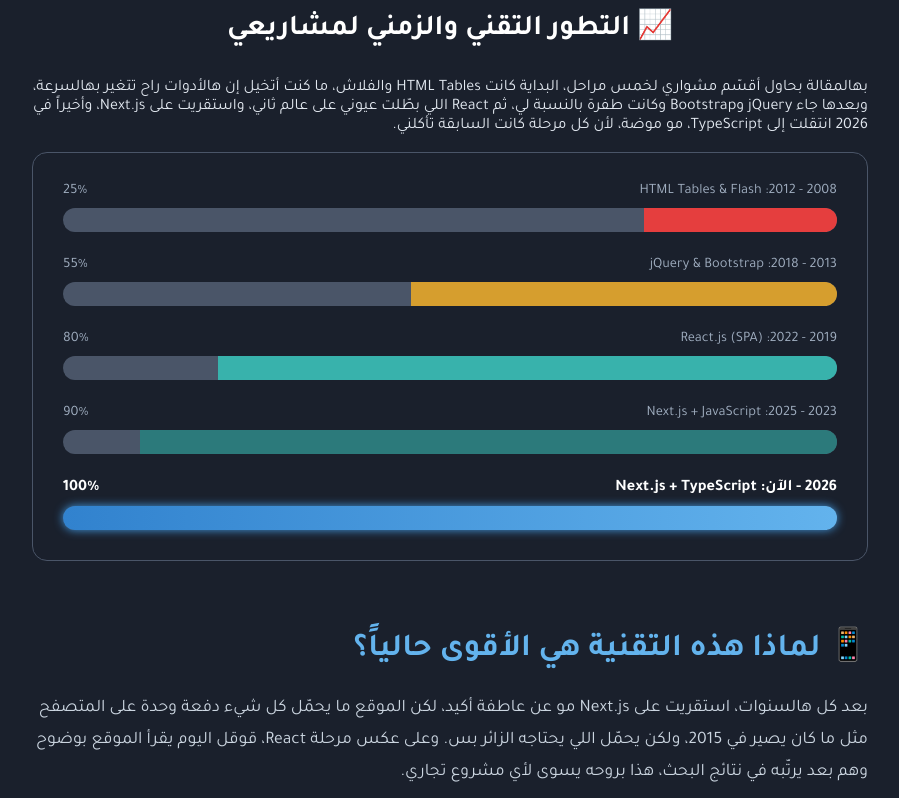
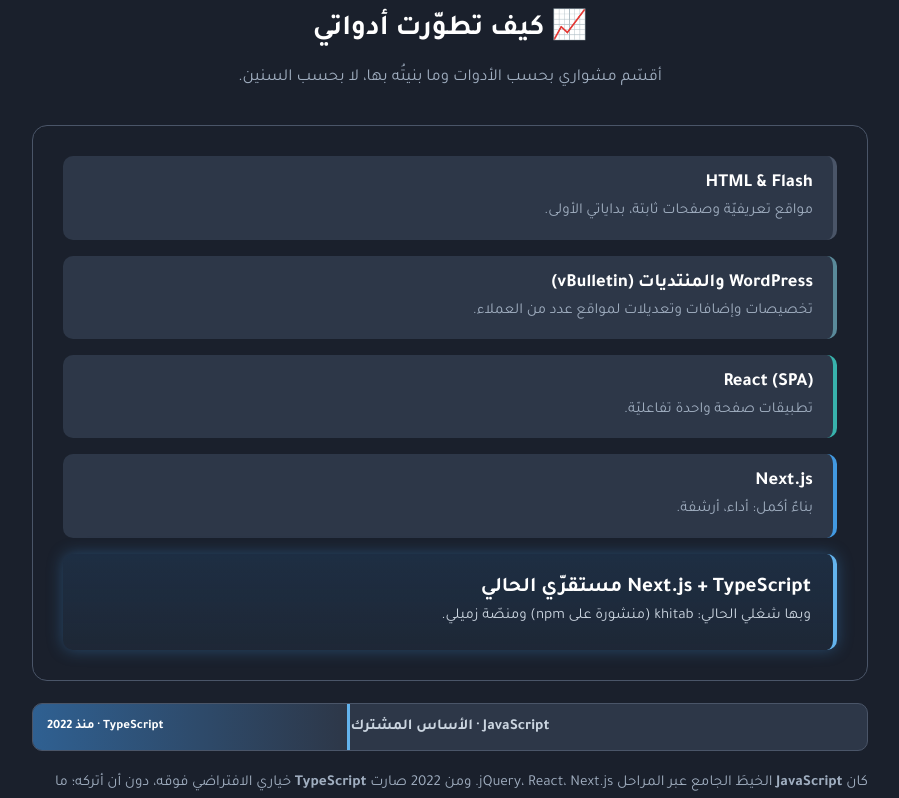
Before and after one commit to ahmedalmnsour/ahmed-almnsour-dev, a Next.js app: page /portfolio-story in a window 1280 px wide. Shown: the part 1560-2358 px from the top of the page, without its empty margins (190-1089 px from the left). Built offline with nearby package versions, Linux system fonts and the light colour scheme.

Commit message:
refactor: polish site content and refine project card links

```diff
--- a/app/articles/[id]/page.tsx
+++ b/app/articles/[id]/page.tsx
@@ -156,9 +156,11 @@
             {article.categoryLabel}
           </span>
           <h1 className={styles.title}>{article.title}</h1>
+          {article.date && (
             <div className={styles.date}>
-               📅   {article.date}
+              📅 {article.date}
             </div>
+          )}
         </div>
       </div>
       </div>
--- a/app/portfolio-story/page.tsx
+++ b/app/portfolio-story/page.tsx
@@ -9,10 +9,10 @@
 
       <header className={styles.header}>
         <h1 className={styles.title}>
-          أكثر من 15 عاماً من الخبرة: رحلة التطور
+          مشواري مع تطوير الويب
         </h1>
         <p className={styles.description}>
-          في بدايات ممارستي لبناء المواقع، أتحدث عن أواخر العام 2008، كنت أبني المواقع باستخدام HTML والفلاش، واليوم أكتب الكود اللي يعمل على سيرفرات موزعة حول العالم بنفس الوقت، المسافة بين النقطتين مو سنوات ولكن قرارات، أدوات وأخطاء دفعت ثمناها بلا شك من وقتي وأعصابي.
+           في بدايات ممارستي، كنت أبني المواقع باستخدام HTML والفلاش، واليوم أكتب الكود اللي يعمل على سيرفرات موزّعة حول العالم بنفس الوقت. المسافة بين النقطتين مو سنوات، ولكن قرارات وأدوات وأخطاء دفعت ثمنها من وقتي وأعصابي.
         </p>
       </header>
 
@@ -30,7 +30,7 @@
         </h2>
         <div className={styles.techContent}>
           <p className={styles.techDescription}>
-            الموقع يشتغل على <strong>Next.js</strong>، وهو فريمورك مبني فوق <strong>React</strong> أطلق عام <strong>2016</strong> عشان يحل مشاكل كانت تسبب أزمات لكل مطور ويب بذيك الفترة، مو بس اخترته لأنه موضة، ولكن لأنه جاوب على أسئلة كنت أبحث عن إجاباتها.
+             الموقع يشتغل على <strong>Next.js</strong>، فريمورك مبني فوق  <strong>React</strong> أُطلق عام <strong>2016</strong>. ما اخترته لأنه موضة، بل لأنه جاوب على أسئلة كنت أبحث عن إجاباتها.
           </p>
           <ul className={styles.techList}>
             <li className={styles.techItem}>
@@ -46,66 +46,52 @@
         </div>
       </section>
 
-      <section className={styles.timelineSection}>
-        <h2 className={styles.timelineTitle}>
-          📈 التطور التقني والزمني لمشاريعي
-        </h2>
-        <p className={styles.timelineDescription}>
-          بهالمقالة بحاول أقسّم مشواري لخمس مراحل، البداية كانت HTML Tables والفلاش، ما كنت أتخيل إن هالأدوات راح تتغير بهالسرعة، وبعدها جاء jQuery وBootstrap وكانت طفرة بالنسبة لي، ثم React اللي بطّلت عيوني على عالم ثاني، واستقريت على Next.js، وأخيراً في 2026 انتقلت إلى TypeScript، مو موضة، لأن كل مرحلة كانت السابقة تأكلني.
+      <section className={styles.journeySection}>
+        <h2 className={styles.journeyTitle}>📈 كيف تطوّرت أدواتي</h2>
+        <p className={styles.journeyIntro}>
+          أقسّم مشواري بحسب الأدوات وما بنيتُه بها، لا بحسب السنين.
         </p>
-        <div className={styles.timelineContainer}>
 
-          <div className={styles.timelineItem}>
-            <div className={styles.timelineHeader}>
-              <span>2008 - 2012: HTML Tables & Flash</span>
-              <span>25%</span>
-            </div>
-            <div className={styles.progressBarBg}>
-              <div className={`${styles.progressBarFill} ${styles.fillRed}`}></div>
-            </div>
+        <div className={styles.journeyContainer}>
+          <div className={styles.station}>
+            <h3 className={styles.stationTool}>HTML &amp; Flash</h3>
+            <p className={styles.stationDesc}>مواقع تعريفيّة وصفحات ثابتة، بداياتي الأولى.</p>
           </div>
 
-          <div className={styles.timelineItem}>
-            <div className={styles.timelineHeader}>
-              <span>2013 - 2018: jQuery & Bootstrap</span>
-              <span>55%</span>
-            </div>
-            <div className={styles.progressBarBg}>
-              <div className={`${styles.progressBarFill} ${styles.fillYellow}`}></div>
-            </div>
+          <div className={styles.station}>
+            <h3 className={styles.stationTool}>WordPress والمنتديات (vBulletin)</h3>
+            <p className={styles.stationDesc}>تخصيصات وإضافات وتعديلات لمواقع عدد من العملاء.</p>
           </div>
 
-          <div className={styles.timelineItem}>
-            <div className={styles.timelineHeader}>
-              <span>2019 - 2022: React.js (SPA)</span>
-              <span>80%</span>
-            </div>
-            <div className={styles.progressBarBg}>
-              <div className={`${styles.progressBarFill} ${styles.fillTeal}`}></div>
-            </div>
+          <div className={styles.station}>
+            <h3 className={styles.stationTool}>React (SPA)</h3>
+            <p className={styles.stationDesc}>تطبيقات صفحة واحدة تفاعليّة.</p>
           </div>
 
-          <div className={styles.timelineItem}>
-            <div className={styles.timelineHeader}>
-              <span>2023 - 2025: Next.js + JavaScript</span>
-              <span>90%</span>
-            </div>
-            <div className={styles.progressBarBg}>
-              <div className={`${styles.progressBarFill} ${styles.fillTealBlue}`}></div>
-            </div>
+          <div className={styles.station}>
+            <h3 className={styles.stationTool}>Next.js</h3>
+            <p className={styles.stationDesc}>بناءٌ أكمل: أداء، أرشفة.</p>
           </div>
 
-          <div className={styles.timelineItem}>
-            <div className={`${styles.timelineHeader} ${styles.activeHeader}`}>
-              <span>2026 - الآن: Next.js + TypeScript</span>
-              <span>100%</span>
-            </div>
-            <div className={`${styles.progressBarBg} ${styles.activeBg}`}>
-              <div className={`${styles.progressBarFill} ${styles.fillBlueGradient}`}></div>
-            </div>
+          <div className={`${styles.station} ${styles.stationActive}`}>
+            <h3 className={styles.stationTool}>Next.js + TypeScript  مستقرّي الحالي</h3>
+            <p className={styles.stationDesc}>
+              وبها شغلي الحالي: khitab (منشورة على npm) ومنصّة زميلي.
+            </p>
           </div>
+        </div>
 
+        <div className={styles.foundationBar}>
+          <span className={styles.foundationTs} />
+          <span className={styles.foundationTsLabel}>TypeScript · منذ 2022</span>
+          <span className={styles.foundationLabel}>JavaScript · الأساس المشترك</span>
         </div>
+
+        <p className={styles.journeyFoot}>
+          كان <strong>JavaScript</strong> الخيطَ الجامع عبر المراحل jQuery، React، Next.js.
+          ومن 2022 صارت <strong>TypeScript</strong> خياري الافتراضي فوقه، دون أن أتركه؛
+          ما زلت أكتب JavaScript حيث يلزم.
+        </p>
       </section>
 
       <section className={styles.benefitsSection}>
@@ -113,7 +99,7 @@
           📱 لماذا هذه التقنية هي الأقوى حالياً؟
         </h2>
         <p className={styles.benefitsDescription}>
-          بعد كل هالسنوات، استقريت على Next.js مو عن عاطفة أكيد، لكن الموقع ما يحمّل كل شيء دفعة وحدة على المتصفح مثل ما كان يصير في 2015، ولكن يحمّل اللي يحتاجه الزائر بس. وعلى عكس مرحلة React، قوقل اليوم يقرأ الموقع بوضوح وهم بعد يرتّبه في نتائج البحث، هذا بروحه يسوى لأي مشروع تجاري.
+           استقريت على Next.js مو عن عاطفة، لكن لأن الموقع ما يحمّل كل شيء دفعة وحدة على المتصفّح مثل أيام الـ SPA، بل يحمّل اللي يحتاجه الزائر بس. وعلى عكس مرحلة React، قوقل اليوم يقرأ الموقع بوضوح ويفهرسه، وهذا بروحه يسوى لأي مشروع تجاري.
         </p>
       </section>
 
@@ -122,7 +108,7 @@
           🐛 سجل المشاكل (Debugging Log)
         </h2>
         <p className={styles.debugIntro}>
-          المطور الحقيقي مو الشخص اللي ما يواجه مشاكل، بالعكس هو اللي يواجهها ويعرف شلون يحلها، وهذي بعض التحديات الفعلية الي صادفتني وأنا أبني وأطور، مو مجرد أمثلة عامة من المدوّنات، ولكن حقيقة عشت لحظاتها.
+          المطوّر الحقيقي مو اللي ما يواجه مشاكل، بل اللي يعرف شلون يحلّها. هذي بعض التحديات اللي صادفتني وأنا أبني، وكيف تجاوزتها.
         </p>
 
         <div className={`${styles.debugCard} ${styles.borderRed}`}>
@@ -171,8 +157,7 @@
           💡 الخلاصة لعملائي
         </h2>
         <p className={styles.adviceText}>
-          إذا طلبت مني أبني لك موقع، أنت لا تشتري مني كود، أنت تشتري خبرة تجاوزت 15 عام من القرارات الصحيحة والخاطئة، ومشاكل قمت عليها وأنا ما أعرف من وين أبدأ. <br />
-         أستخدم Next.js وأضمن من خلالها ثلاثة أشياء ماكو أحد يستغني عنها: <br /> الاستقرار، الأمان، الظهور في محركات البحث.
+          إذا طلبت مني أبني لك موقع، أنت ما تشتري كود، أنت تشتري خبرةً عمليّة: قرارات صحيحة وخاطئة، ومشاكل عشتها وعرفت من وين أمسكها. أبني على Next.js لأنها تعطيني أساسًا أركّز فيه على ثلاثة أشياء يحتاجها أي مشروع جادّ: الاستقرار، الأداء، والظهور في محركات البحث والأكيد مع ممارسات أمان سليمة في التعامل مع البيانات.
         </p>
       </section>
 
--- a/app/portfolio-story/portfolio-story.module.css
+++ b/app/portfolio-story/portfolio-story.module.css
@@ -79,84 +79,92 @@
   border-radius: 8px;
 }
 
-.timelineSection {
-  margin-bottom: 4rem;
-}
+/* ===== كيف تطوّرت أدواتي ===== */
+.journeySection { margin-bottom: 4rem; }
 
-.timelineTitle {
+.journeyTitle {
   font-size: 1.8rem;
-  margin-bottom: 2rem;
+  margin-bottom: 1rem;
   text-align: center;
   color: #fff;
 }
 
-.timelineContainer {
+.journeyIntro {
+  text-align: center;
+  color: #A0AEC0;
+  font-size: 1.05rem;
+  line-height: 1.8;
+  margin: 0 auto 2rem;
+  max-width: 640px;
+}
+
+.journeyContainer {
   display: flex;
   flex-direction: column;
-  gap: 25px;
+  gap: 16px;
   background-color: #1A202C;
   padding: 30px;
   border-radius: 15px;
   border: 1px solid #4A5568;
 }
 
-.timelineItem {
-  width: 100%;
+.station {
+  background: #2D3748;
+  padding: 16px 20px;
+  border-radius: 10px;
+  border-right: 4px solid #4A5568;
 }
+.station:nth-child(2) { border-right-color: #5A8A9A; }
+.station:nth-child(3) { border-right-color: #38B2AC; }
+.station:nth-child(4) { border-right-color: #4299E1; }
 
-.timelineHeader {
-  display: flex;
-  justify-content: space-between;
-  margin-bottom: 8px;
-  font-size: 0.9rem;
-  color: #A0AEC0;
+.stationTool { color: #fff; font-size: 1.15rem; margin: 0 0 4px; }
+.stationDesc { color: #A0AEC0; font-size: 0.95rem; line-height: 1.6; margin: 0; }
+
+.stationActive {
+  background: linear-gradient(180deg, rgba(49,130,206,0.14), rgba(99,179,237,0.05));
+  border-right: 4px solid #63B3ED;
+  box-shadow: 0 0 16px rgba(66,153,225,0.35);
+  padding: 22px;
 }
+.stationActive .stationTool { font-size: 1.3rem; }
+.stationActive .stationDesc { color: #CBD5E0; }
 
-.activeHeader {
-  font-size: 1rem;
-  color: #fff;
-  font-weight: bold;
-}
-
-.progressBarBg {
-  width: 100%;
-  height: 24px;
-  background-color: #4A5568;
-  border-radius: 12px;
+.foundationBar {
+  position: relative;
+  margin-top: 22px;
+  height: 48px;
+  border-radius: 10px;
+  background: #2D3748;
+  border: 1px solid #4A5568;
   overflow: hidden;
 }
-
-.activeBg {
-  box-shadow: 0 0 10px #4299E1;
+.foundationTs {
+  position: absolute;
+  top: 0; bottom: 0; left: 0;
+  width: 38%;
+  background: linear-gradient(90deg, rgba(49,130,206,0.55) 0%, rgba(49,130,206,0) 100%);
+  border-right: 3px solid #63B3ED;
 }
-
-.progressBarFill {
-  height: 100%;
+.foundationTsLabel {
+  position: absolute;
+  left: 14px; top: 50%;
+  transform: translateY(-50%);
+  color: #fff; font-size: 0.8rem; font-weight: bold;
+  z-index: 3;
 }
-
-.fillRed {
-  width: 25%;
-  background-color: #E53E3E;
+.foundationLabel {
+  position: absolute;
+  inset: 0;
+  display: flex; align-items: center; justify-content: center;
+  color: #CBD5E0; font-size: 0.95rem; font-weight: bold;
+  z-index: 2;
 }
-
-.fillYellow {
-  width: 55%;
-  background-color: #D69E2E;
-}
-
-.fillTeal {
-  width: 80%;
-  background-color: #38B2AC;
-}
-
-.fillBlueGradient {
-  width: 100%;
-  background: linear-gradient(90deg, #3182CE 0%, #63B3ED 100%);
-}
-
-.fillTealBlue {
-  width: 90%;
-  background-color: #2C7A7B ;
+.journeyFoot {
+  margin-top: 18px;
+  color: #A0AEC0;
+  font-size: 0.95rem;
+  line-height: 1.8;
 }
 
 .benefitsSection {
```
Also changed, not shown: app/articles/page.tsx (+5 -5 lines), app/projects/page.tsx (+4 -4 lines), components/ProjectCard.tsx (+32 -8 lines), data/articles.ts (+4 -16 lines). Lines whose indentation alone changed are shown as unchanged.
